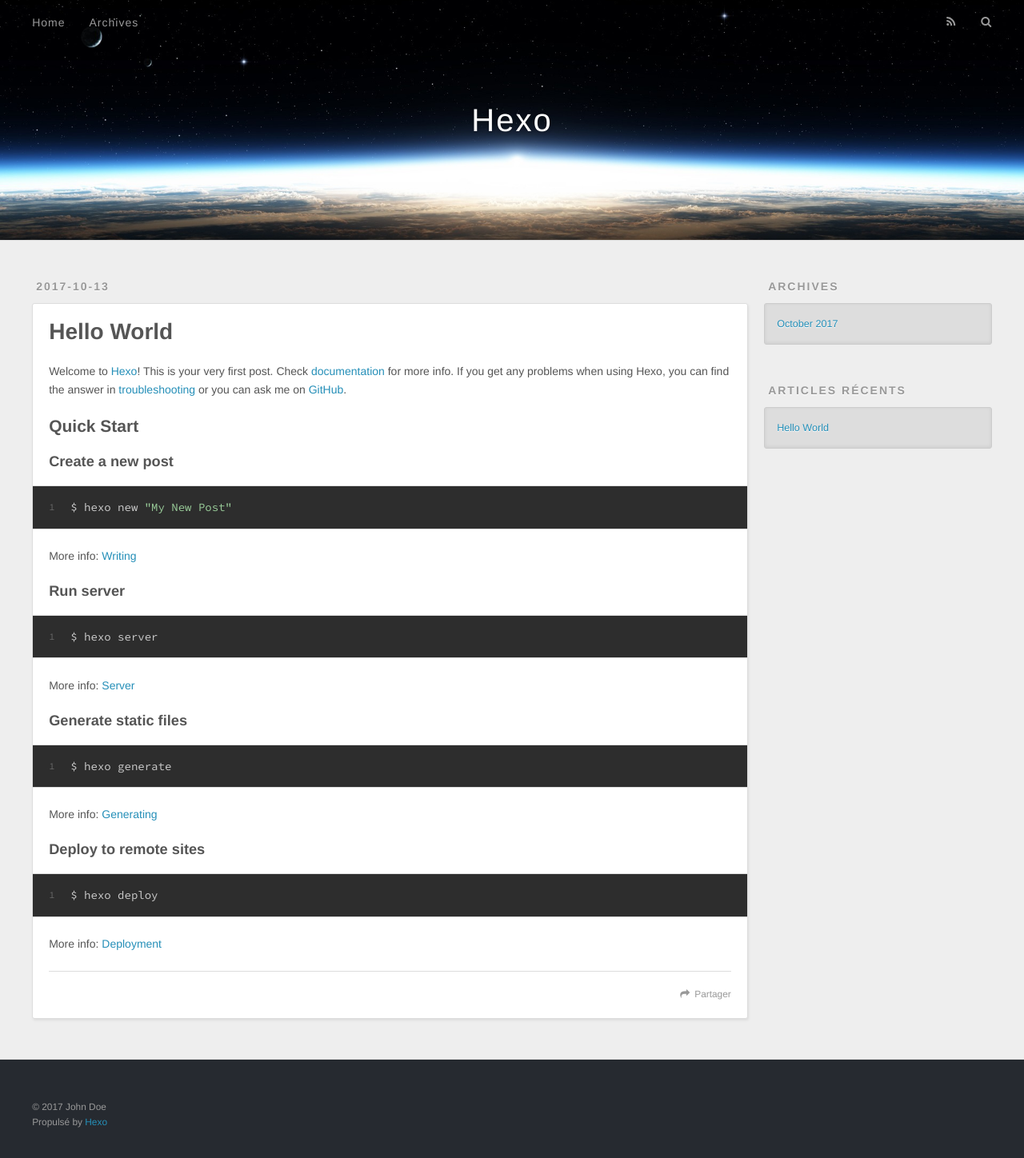
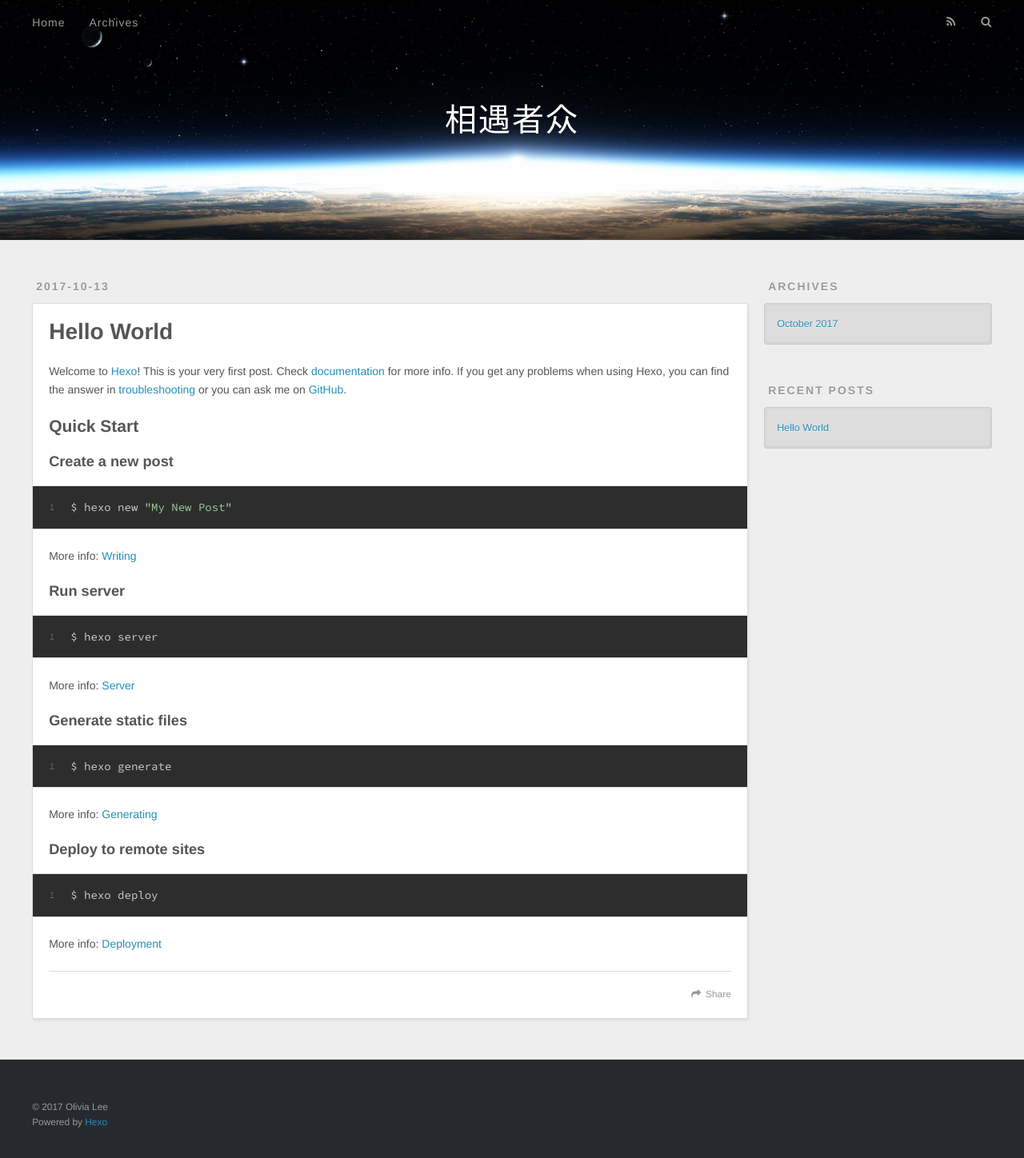
Before and after one commit to LeeOlivia/LeeOlivia.github.io, a plain HTML site: page index.html in a window 1280 px wide. Shown: the whole page at 80% size. Drawn offline with nearby package versions, Linux system fonts and the light colour scheme.

Commit message:
Site updated: 2017-10-13 19:30:52

```diff
--- a/index.html
+++ b/index.html
@@ -3,16 +3,19 @@
 <head>
   <meta charset="utf-8">
 
-  <title>Hexo</title>
+  <title>相遇者众</title>
   <meta name="viewport" content="width=device-width, initial-scale=1, maximum-scale=1">
-  <meta property="og:type" content="website">
-<meta property="og:title" content="Hexo">
+  <meta name="description" content="GISer">
+<meta property="og:type" content="website">
+<meta property="og:title" content="相遇者众">
 <meta property="og:url" content="http://yoursite.com/index.html">
-<meta property="og:site_name" content="Hexo">
+<meta property="og:site_name" content="相遇者众">
+<meta property="og:description" content="GISer">
 <meta name="twitter:card" content="summary">
-<meta name="twitter:title" content="Hexo">
+<meta name="twitter:title" content="相遇者众">
+<meta name="twitter:description" content="GISer">
 
-    <link rel="alternate" href="/atom.xml" title="Hexo" type="application/atom+xml">
+    <link rel="alternate" href="/atom.xml" title="相遇者众" type="application/atom+xml">
 
 
     <link rel="icon" href="/favicon.png">
@@ -33,7 +36,7 @@
   <div id="header-outer" class="outer">
     <div id="header-title" class="inner">
       <h1 id="logo-wrap">
-        <a href="/" id="logo">Hexo</a>
+        <a href="/" id="logo">相遇者众</a>
       </h1>
 
     </div>
@@ -48,9 +51,9 @@
       </nav>
       <nav id="sub-nav">
 
-          <a id="nav-rss-link" class="nav-icon" href="/atom.xml" title="Flux RSS"></a>
+          <a id="nav-rss-link" class="nav-icon" href="/atom.xml" title="RSS Feed"></a>
 
-        <a id="nav-search-btn" class="nav-icon" title="Rechercher"></a>
+        <a id="nav-search-btn" class="nav-icon" title="Search"></a>
       </nav>
       <div id="search-form-wrap">
         <form action="//google.com/search" method="get" accept-charset="UTF-8" class="search-form"><input type="search" name="q" class="search-form-input" placeholder="Search"><button type="submit" class="search-form-submit">&#xF002;</button><input type="hidden" name="sitesearch" value="http://yoursite.com"></form>
@@ -96,7 +99,7 @@
 
     </div>
     <footer class="article-footer">
-      <a data-url="http://yoursite.com/2017/10/13/hello-world/" data-id="cj8prnpa50000dcur6y1wqnha" class="article-share-link">Partager</a>
+      <a data-url="http://yoursite.com/2017/10/13/hello-world/" data-id="cj8ptatw40000q4urrc1hsim4" class="article-share-link">Share</a>
 
 
     </footer>
@@ -131,7 +134,7 @@
 
 
   <div class="widget-wrap">
-    <h3 class="widget-title">Articles récents</h3>
+    <h3 class="widget-title">Recent Posts</h3>
     <div class="widget">
       <ul>
 
@@ -151,8 +154,8 @@
 
   <div class="outer">
     <div id="footer-info" class="inner">
-      &copy; 2017 John Doe<br>
-      Propulsé by <a href="http://hexo.io/" target="_blank">Hexo</a>
+      &copy; 2017 Olivia Lee<br>
+      Powered by <a href="http://hexo.io/" target="_blank">Hexo</a>
     </div>
   </div>
 </footer>
```
Also changed, not shown: 2017/10/13/hello-world/index.html (+10 -10 lines), archives/2017/10/index.html (+15 -12 lines), archives/2017/index.html (+15 -12 lines), archives/index.html (+15 -12 lines).
